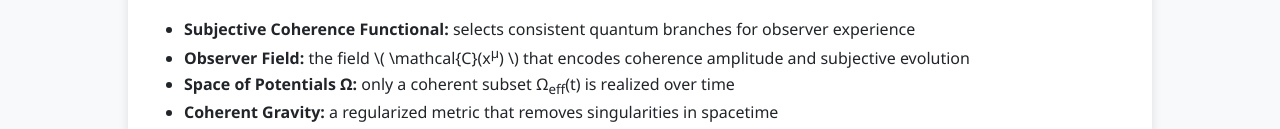
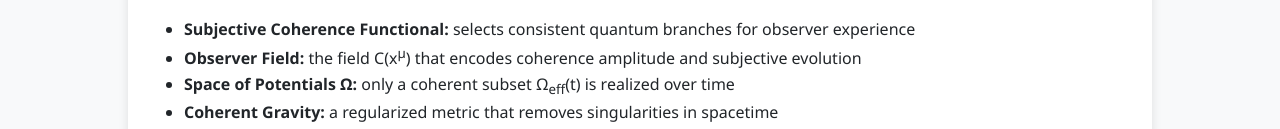
Before and after one commit to dmitrymandrov/mandrov-unified-coherent-field-theory, a plain HTML site: page index.html in a window 1280 px wide. Shown: the part 750-879 px from the top of the page. Drawn offline with nearby package versions, Linux system fonts and the light colour scheme.

Commit message:
Update index.html

```diff
--- a/index.html
+++ b/index.html
@@ -109,7 +109,7 @@
     <h2 id="core-concepts">Core Concepts</h2>
     <ul>
       <li><strong>Subjective Coherence Functional:</strong> selects consistent quantum branches for observer experience</li>
-      <li><strong>Observer Field:</strong> the field \( \mathcal{C}(x<sup>μ</sup>) \) that encodes coherence amplitude and subjective evolution</li>
+      <li><strong>Observer Field:</strong> the field <mathcal>C</mathcal>(x<sup>μ</sup>) that encodes coherence amplitude and subjective evolution</li>
       <li><strong>Space of Potentials Ω:</strong> only a coherent subset Ω<sub>eff</sub>(t) is realized over time</li>
       <li><strong>Coherent Gravity:</strong> a regularized metric that removes singularities in spacetime</li>
       <li><strong>Coherent Medicine:</strong> healing as restoration of field-level coherence</li>
```
